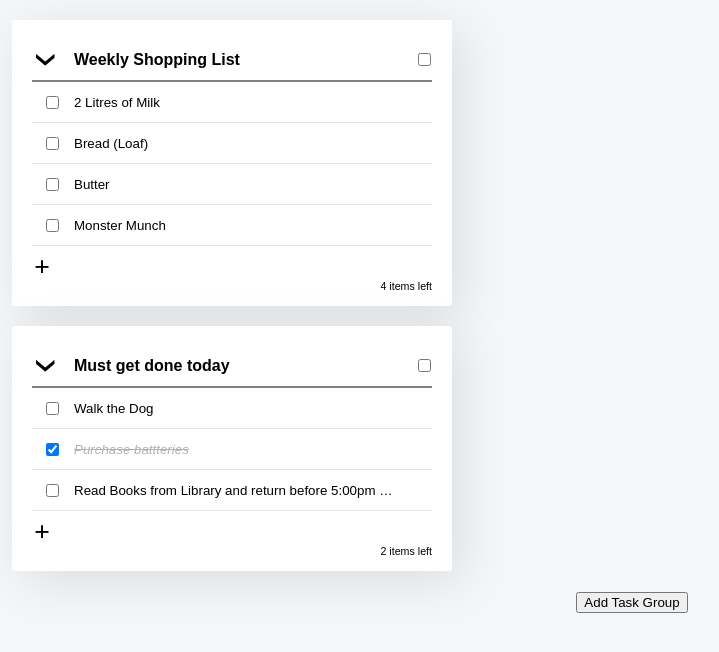
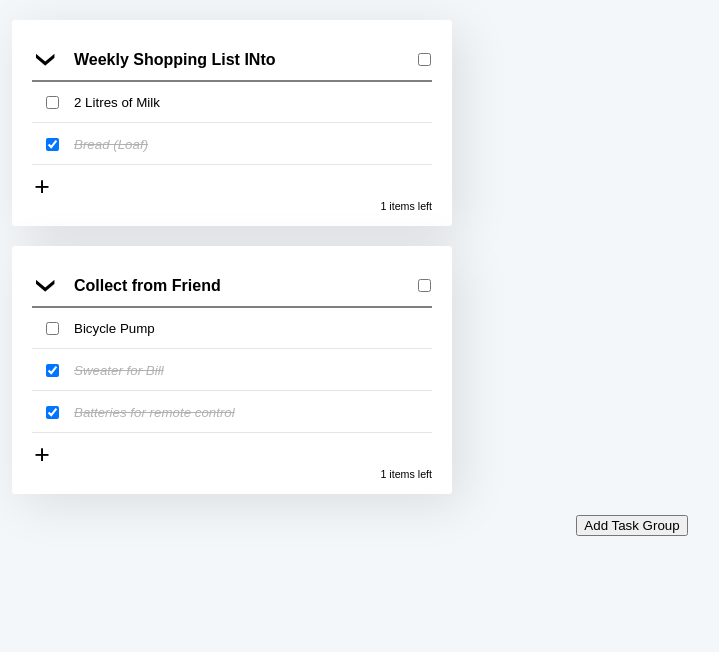
Before and after one commit to dhenniga/react-todo, a React (Create React App) app: page / in a window 1280 px wide. Shown: the top 652 px of the page, without its empty margins (8-727 px from the left). Built offline with nearby package versions, Linux system fonts and the light colour scheme; data requests are answered from the project's data file.

Commit message:
eod push

```diff
--- a/src/App.js
+++ b/src/App.js
@@ -58,7 +58,7 @@ const App = () => {
               disabled={reduce((a, item) => a + !item.text, 0)(values(node))}
               onClick={() => createTask(rootKey)}>
               +
-              </AddTask>
+            </AddTask>
 
             <ItemsRemaining>
               {tasksRemainingCount(node)} items left
--- a/src/task-group/task-group.js
+++ b/src/task-group/task-group.js
@@ -1,4 +1,4 @@
-import React from "react";
+import React, { useState } from "react";
 import {
   Container,
   Chevron,
@@ -21,7 +21,10 @@ const Group = ({
     renameGroup
   } = useTask();
 
-  const isChecked = allSelected(node);
+  const [
+    checked,
+    setChecked
+  ] = useState(allSelected(node));
 
   return (
 
@@ -34,14 +37,19 @@ const Group = ({
         <Input
           defaultValue={title}
           placeholder="Enter Group Name..."
-          onBlur={event => renameGroup(node, event.target.value)}
+          onBlur={event =>
+            renameGroup(
+              node,
+              event.target.value
+            )}
         />
 
         <ToggleSelectAll
           type="checkbox"
-          checked={isChecked}
+          checked={checked}
           onChange={() => {
-            isChecked
+            setChecked(!checked);
+            checked
               ? onSelectNone(node)
               : onSelectAll(node)
           }} />
--- a/src/task/task.js
+++ b/src/task/task.js
@@ -39,7 +39,11 @@ const Expression = ({
       <Input
         type="text"
         checked={isActive}
-        onBlur={event => renameTask(id, event.target.value)}
+        onBlur={event =>
+          renameTask(
+            id,
+            event.target.value
+          )}
         defaultValue={text}
         onChange={() => { }}
         placeholder="Enter task name"
--- a/src/task/task.styled.js
+++ b/src/task/task.styled.js
@@ -31,10 +31,13 @@ export const Container = styled.div`
   grid-template-columns: 40px 1fr;
   align-content: center;
   border-bottom: 1px solid rgba(0, 0, 0, 0.1);
+  margin-bottom: 1px;
   transition: border-bottom-color 0.3s cubic-bezier(0,0,0,1);
 
   &:hover {
     border-bottom-color: rgb(255,94,19);
+    border-bottom-width: 2px;
+    margin-bottom: 0px;
     ${DeleteButton} {
       opacity: 1 !important;
     }
--- a/src/useTask.js
+++ b/src/useTask.js
@@ -61,31 +61,30 @@ const useTask = updateTasks => {
 
   /////////////////////////////
 
-  const renameGroup = (node, value) =>
+  const renameGroup = (node, value) => {
     map(item =>
       api.patch(
         `/tasks/${item.id}`,
         { group: value })
     )(node);
-  // getTasks().then(updateTasks);
-
-  /////////////////////////////
-
-  const selectAll = node => {
-    map(item => (
-      api.patch(`/tasks/${item.id}`, { isChecked: true })
-    ))(node);
-    // getTasks().then(updateTasks);
+    getTasks().then(updateTasks);
   }
 
   /////////////////////////////
 
-  const selectNone = node => {
-    map(item => (
-      api.patch(`/tasks/${item.id}`, { isChecked: false })
-    ))(node);
-    // getTasks().then(updateTasks);
-  }
+  const selectAll = node =>
+    map(item =>
+      api.patch(`tasks/${item.id}`,
+        { isChecked: true })
+    )(node);
+
+  /////////////////////////////
+
+  const selectNone = node =>
+    map(item =>
+      api.patch(`tasks/${item.id}`,
+        { isChecked: false })
+    )(node);
 
   /////////////////////////////
 
@@ -117,6 +116,7 @@ const useTask = updateTasks => {
     tasksRemainingCount,
     allSelected
   }
+
 }
 
 /////////////////////////////
--- a/stub-data.json
+++ b/stub-data.json
@@ -3,44 +3,34 @@
     {
       "id": "f92f74d4-630a-4f84-a96a-687e867b4453",
       "text": "2 Litres of Milk",
-      "group": "Weekly Shopping List",
-      "isChecked": false
+      "group": "Weekly Shopping List INto",
+      "isChecked": false,
+      "_method": "patch"
     },
     {
       "id": "ac46ee88-b2e2-4bc8-9500-aff799cb6b18",
       "text": "Bread (Loaf)",
-      "group": "Weekly Shopping List",
+      "group": "Weekly Shopping List INto",
+      "isChecked": true,
+      "_method": "patch"
+    },
+    {
+      "id": "f5bb1fde-951b-4d2b-82c0-af03d37992a3",
+      "text": "Bicycle Pump",
+      "group": "Collect from Friend",
       "isChecked": false
     },
     {
-      "id": "f8193032-837c-471e-a470-bdd08bcc7fb5",
-      "text": "Walk the Dog",
-      "group": "Must get done today",
-      "isChecked": false
-    },
-    {
-      "id": "4657f654-6344-424a-901f-6a31038ec913",
-      "text": "Purchase battteries",
-      "group": "Must get done today",
+      "id": "f6cf3e46-9566-488d-86b9-9724dfc6e354",
+      "text": "Sweater for Bill",
+      "group": "Collect from Friend",
       "isChecked": true
     },
     {
-      "id": "f71d143c-e6ba-4dfb-9c7f-823e425e36be",
-      "text": "Read Books from Library and return before 5:00pm on Friday evening",
-      "group": "Must get done today",
-      "isChecked": false
-    },
-    {
-      "id": "b6b24917-ec6c-498e-86e2-c29da78f8d9f",
-      "text": "Butter",
-      "group": "Weekly Shopping List",
-      "isChecked": false
-    },
-    {
-      "id": "20d81ebf-563b-499d-b663-614a6c4c6e6e",
-      "text": "Monster Munch",
-      "group": "Weekly Shopping List",
-      "isChecked": false
+      "id": "11c472fc-2819-4f47-bb9f-055664f70a60",
+      "text": "Batteries for remote control",
+      "group": "Collect from Friend",
+      "isChecked": true
     }
   ]
 }
```
Also changed, not shown: 1 other file (tests, documents, lock files or other folders).
